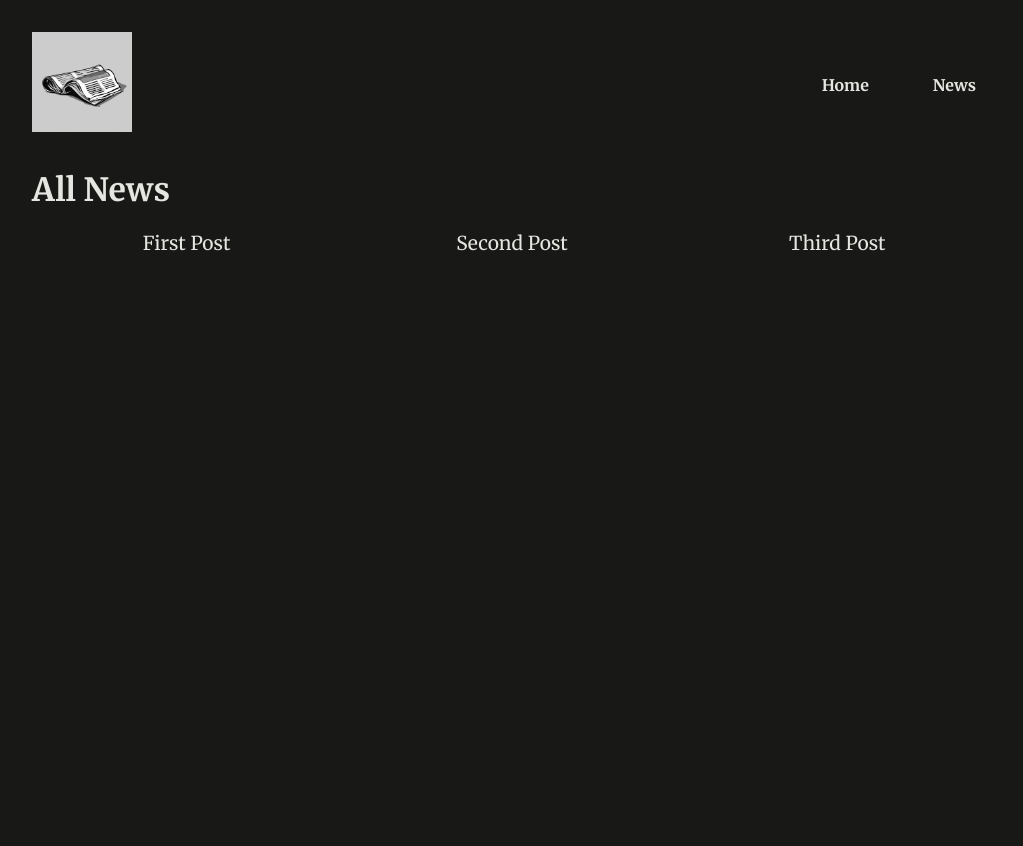
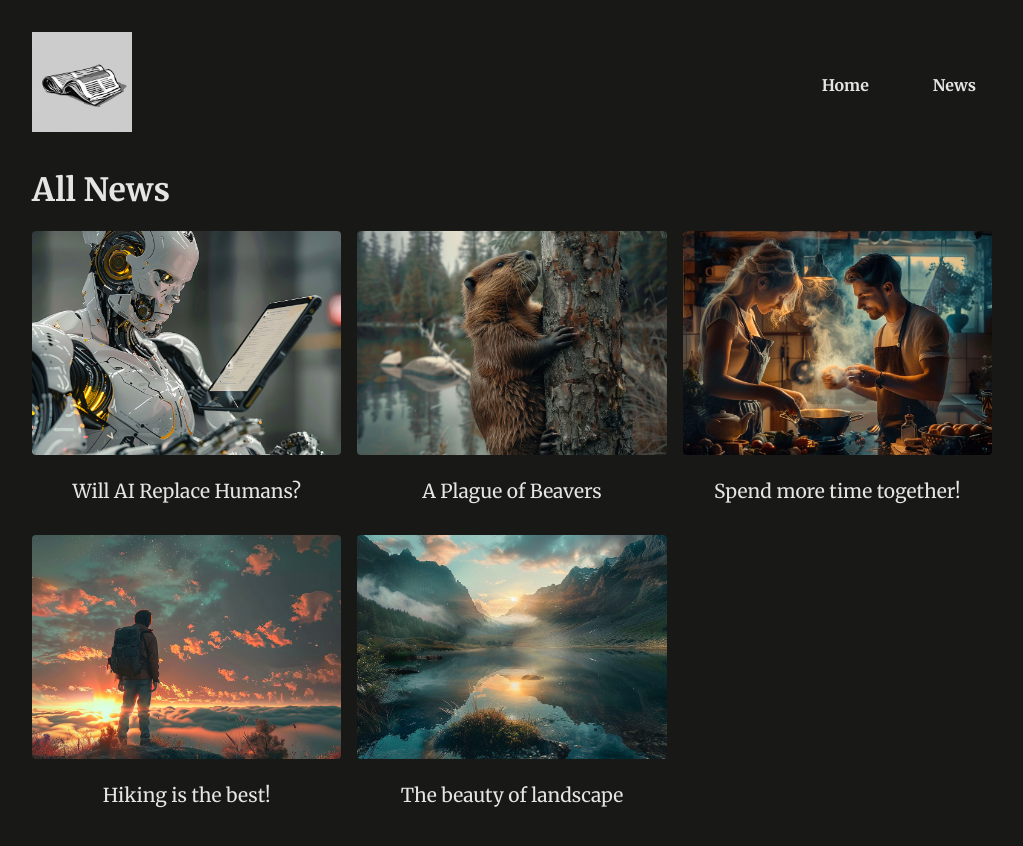
Before and after one commit to tariku-bewket/news-page-nextjs, a Next.js app: page /news in a window 1280 px wide. Shown: the top 846 px of the page, without its empty margins (128-1151 px from the left). Before the commit the page ends 800 px from the top, so only its background shows below. Built offline with nearby package versions, Linux system fonts and the light colour scheme.

Commit message:
add news page content with dummy news

```diff
--- a/app/news/page.js
+++ b/app/news/page.js
@@ -1,19 +1,23 @@
 import Link from 'next/link';
+
+import { DUMMY_NEWS } from '@/data/dummy-news';
 
 export default function NewsPage() {
   return (
     <>
       <h1>All News</h1>
       <ul className='news-list'>
-        <li>
-          <Link href='/news/first-post'>First Post</Link>
-        </li>
-        <li>
-          <Link href='/news/second-post'>Second Post</Link>
-        </li>
-        <li>
-          <Link href='/news/third-post'>Third Post</Link>
-        </li>
+        {DUMMY_NEWS.map((newsItem) => (
+          <li key={newsItem.id}>
+            <Link href={`/news/${newsItem.slug}`}>
+              <img
+                src={`/images/news/${newsItem.image}`}
+                alt={newsItem.title}
+              />
+              <span>{newsItem.title}</span>
+            </Link>
+          </li>
+        ))}
       </ul>
     </>
   );
```
